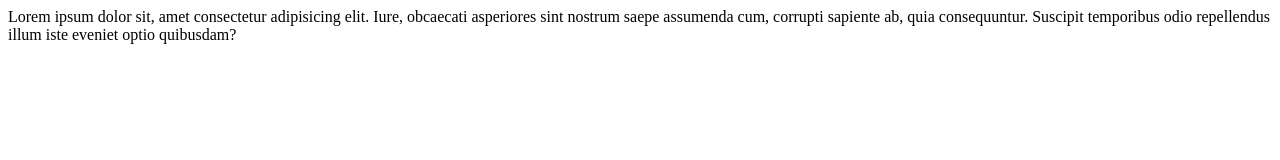
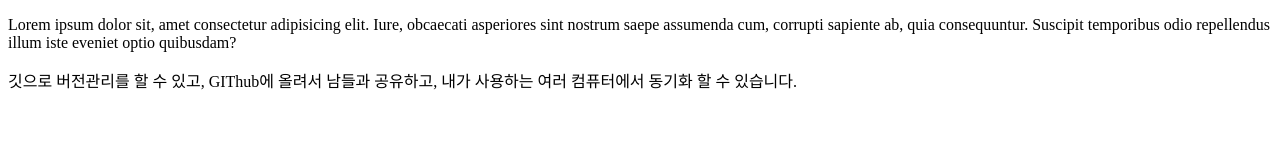
Before and after one commit to syj2254/dc_w3, a plain HTML site: page index.html in a window 1280 px wide. Drawn offline with Linux system fonts and the light colour scheme.

Commit message:
git과 github에 대한 설명 추가

```diff
--- a/index.html
+++ b/index.html
@@ -7,9 +7,15 @@
     <title>github에 올린 첫 페이지</title>
   </head>
   <body>
-    Lorem ipsum dolor sit, amet consectetur adipisicing elit. Iure, obcaecati
-    asperiores sint nostrum saepe assumenda cum, corrupti sapiente ab, quia
-    consequuntur. Suscipit temporibus odio repellendus illum iste eveniet optio
-    quibusdam?
+    <p>
+      Lorem ipsum dolor sit, amet consectetur adipisicing elit. Iure, obcaecati
+      asperiores sint nostrum saepe assumenda cum, corrupti sapiente ab, quia
+      consequuntur. Suscipit temporibus odio repellendus illum iste eveniet
+      optio quibusdam?
+    </p>
+    <p>
+      깃으로 버전관리를 할 수 있고, GIThub에 올려서 남들과 공유하고, 내가
+      사용하는 여러 컴퓨터에서 동기화 할 수 있습니다.
+    </p>
   </body>
 </html>
```
